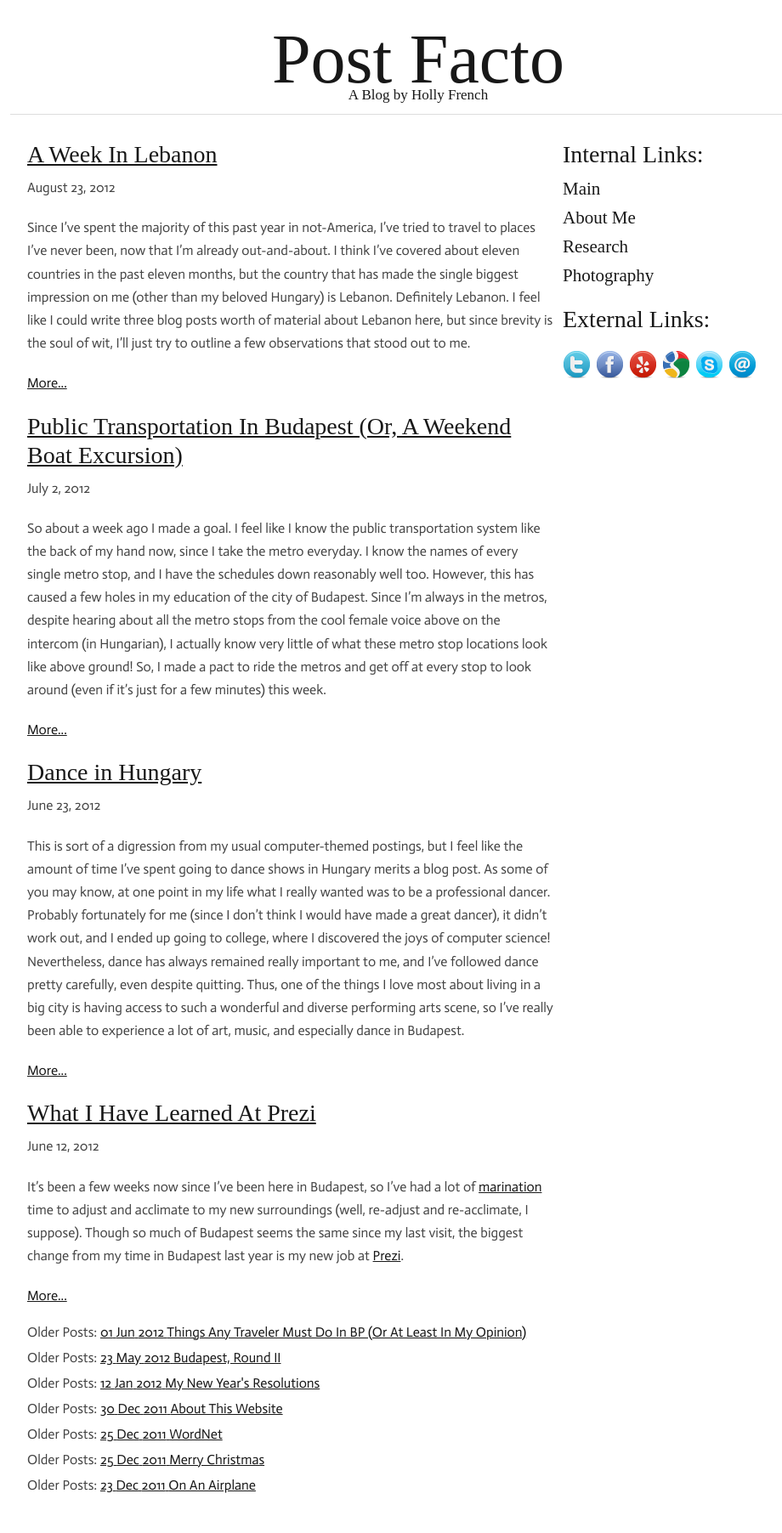
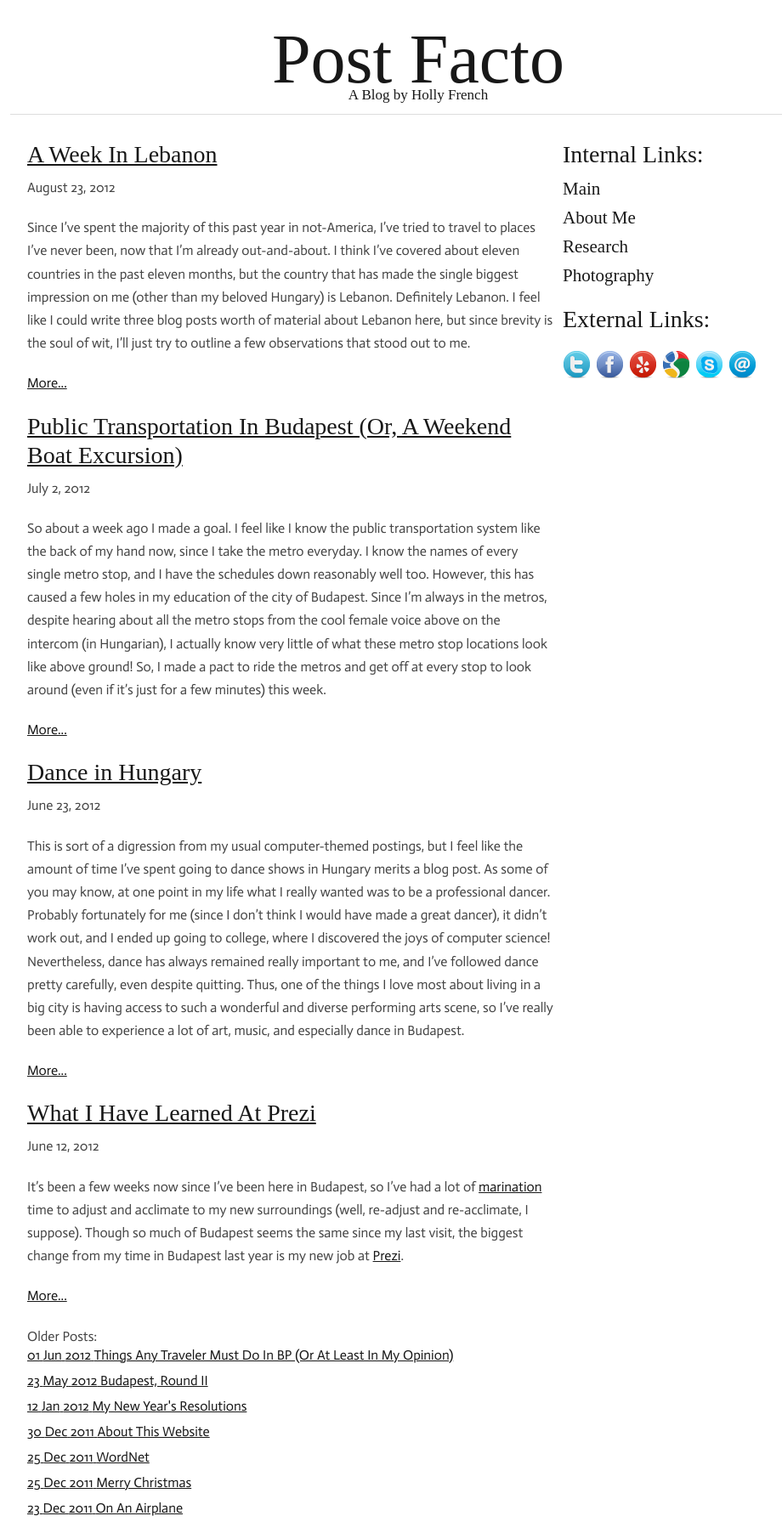
Before and after one commit to phrenchphry11/phrenchphry11.github.com, a Jekyll site: the page built from index.html, in a window 1280 px wide. Shown: the whole page at 85% size, without its empty margins (148-1068 px from the left). Built offline with Jekyll 4.4.1, drawn with Linux system fonts in a browser that asks for light colours; nearby versions of some CDN libraries; some web fonts are replaced; Markdown is read by kramdown in place of the engine named in the settings; comment, search, counter and statistics services are not loaded; before the commit the page ends 1777 px from its top, so only the background shows below that; some of the changed lines change nothing that is shown.

Commit message:
fixed ungly index

```diff
--- a/index.html
+++ b/index.html
@@ -20,12 +20,11 @@ title: Home
 
 
 {% endfor %}
-
+Older Posts:
 <ul>
   {% for post in site.posts %}
   {% if forloop.index > 4 %}
   <li>
-  Older Posts:
     <a href="{{ post.url }}" title="{{ post.title }}">
       <span class="date">
         <span class="day">{{ post.date | date: '%d' }}</span>
```
